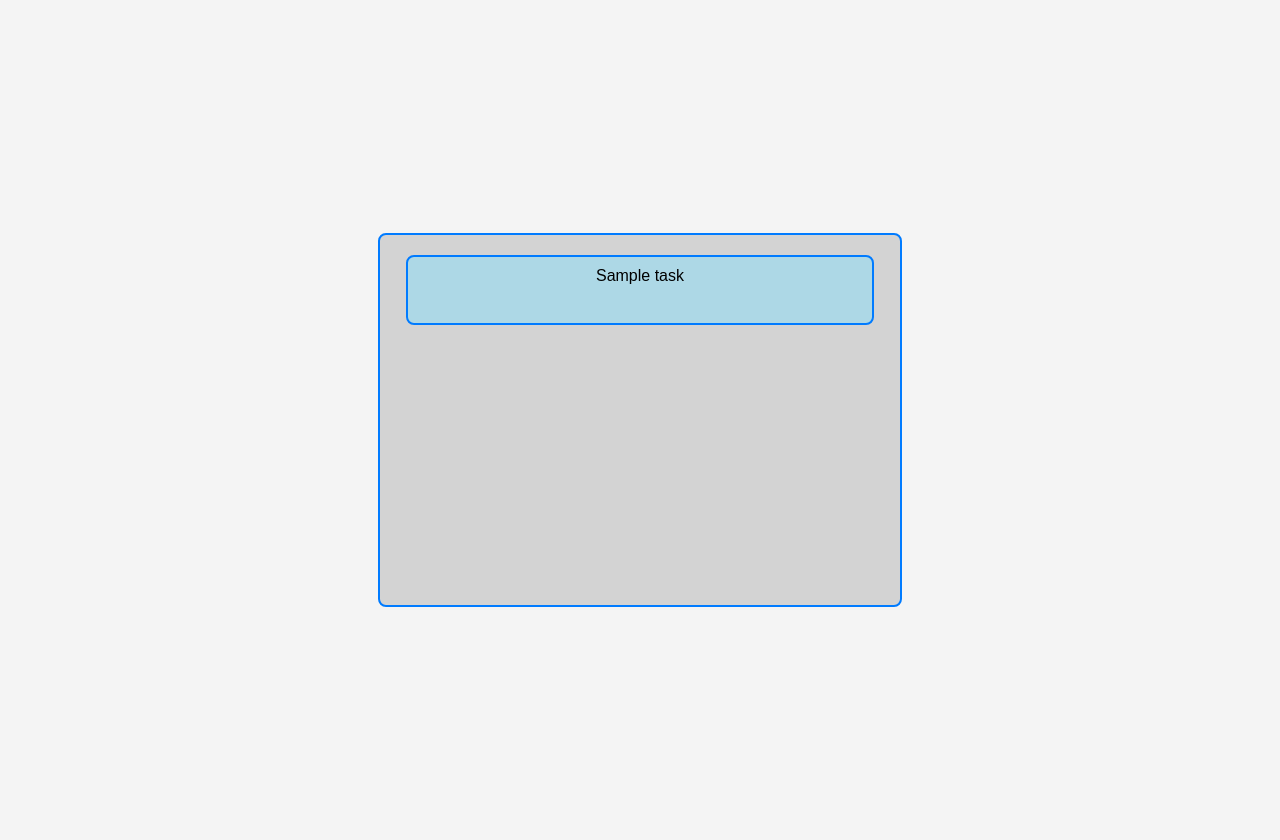
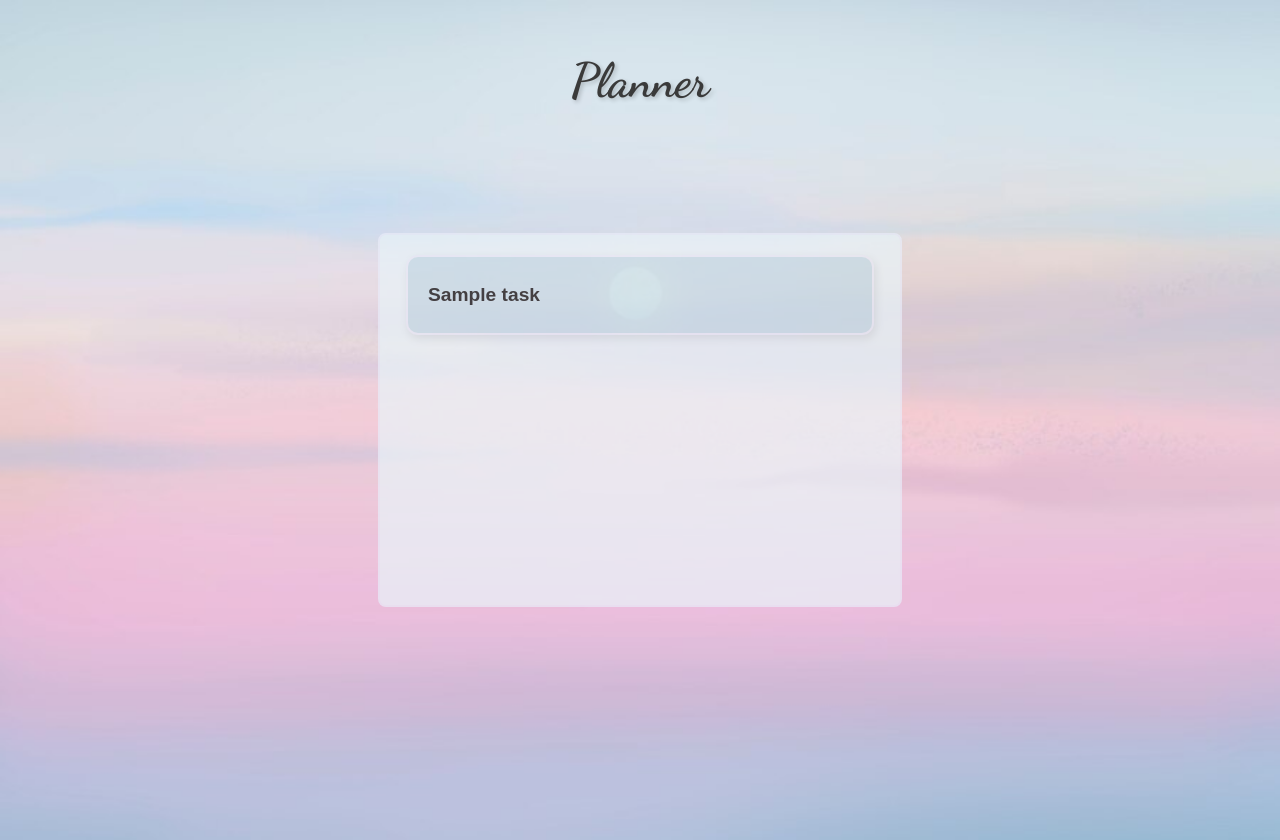
Before and after one commit to pusilvija/planner, a Django app: page / in a window 1280 px wide. Run offline with Django 4.2, Linux system fonts and the light colour scheme; tables that the repository leaves empty hold one stand-in row (values such as "Sample post").

Commit message:
Added more css

```diff
--- a/planner/task_manager/templates/index.html
+++ b/planner/task_manager/templates/index.html
@@ -2,16 +2,33 @@
 <!DOCTYPE html>
 <html lang="en">
 <head>
+    <link href="https://fonts.googleapis.com/css2?family=Dancing+Script:wght@700&display=swap" rel="stylesheet">
     <meta charset="UTF-8">
     <meta name="viewport" content="width=device-width, initial-scale=1.0">
-    <title>Interactive Task List with Swap</title>
+    <title>Planner Index</title>
     <style>
+        /* Title Styling */
+        .page-title {
+            font-family: 'Dancing Script', cursive;
+            font-size: 3em;
+            font-weight: bold;
+            color: #3a3a3a;
+            text-align: center;
+            text-shadow: 2px 2px 4px rgba(0, 0, 0, 0.2);
+
+            position: absolute;
+            top: 20px; /* Adjust this value to move it higher/lower */
+            left: 50%;
+            transform: translateX(-50%);
+        }
+
         /* General Styles */
         body {
             font-family: Arial, sans-serif;
             margin: 0;
             padding: 20px;
-            background-color: #f4f4f4;
+            background: url("{% static 'task_manager/images/index-bg.jpg' %}") no-repeat center center fixed;
+            background-size: cover;
             display: flex;
             justify-content: center;
             align-items: center;
@@ -21,8 +38,9 @@
         .task-container {
             width: 500px;
             height: 350px;
-            background-color: lightgray;
-            border: 2px solid #007BFF;
+            background-color: #e9f4f9;
+            opacity: 0.7;
+            border: 2px solid #e9ecf9;
             border-radius: 8px;
             padding: 10px;
             position: relative;
@@ -36,19 +54,31 @@
         /* Task Styles */
         .task {
             width: 90%;
-            height: 70px;
-            border: 2px solid #007BFF;
-            border-radius: 8px;
-            padding: 10px;
+            height: 80px; /* Slightly taller for better spacing */
+            border: 2px solid #e9ecf9;
+            border-radius: 12px; /* Softer corners */
+            padding: 15px;
             cursor: pointer;
             position: absolute;
             left: 5%;
             z-index: 1;
-            text-align: center;
+            text-align: left; /* Align text to the left */
             box-sizing: border-box;
-            transition: top 0.2s ease;
+            transition: top 0.2s ease, transform 0.2s ease;
             user-select: none;
-            background-color: lightblue;
+            background-color: #c4dce7;
+            display: flex;
+            align-items: center; /* Vertically center text */
+            font-size: 1.2em; /* Slightly larger text */
+            font-weight: bold; /* Make it stand out */
+            padding-left: 20px; /* Ensure text isn't too close to the border */
+            box-shadow: 2px 4px 10px rgba(0, 0, 0, 0.1); /* Soft shadow for depth */
+        }
+
+        /* Add hover effect for better interaction */
+        .task:hover {
+            transform: scale(1.02); /* Subtle zoom effect */
+            background-color: #b0d3e3; /* Slightly darker shade on hover */
         }
 
         .line-placeholder {
@@ -183,7 +213,7 @@
     </style>
 </head>
 <body>
-
+    <h1 class="page-title">Planner</h1>
     <div class="task-container" id="task-container">
         {% for task in tasks %}
             <div class="task" id="task{{ task.id }}"
```
